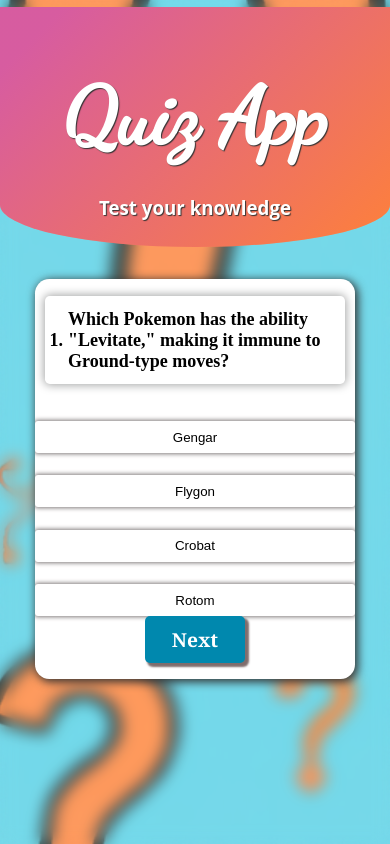
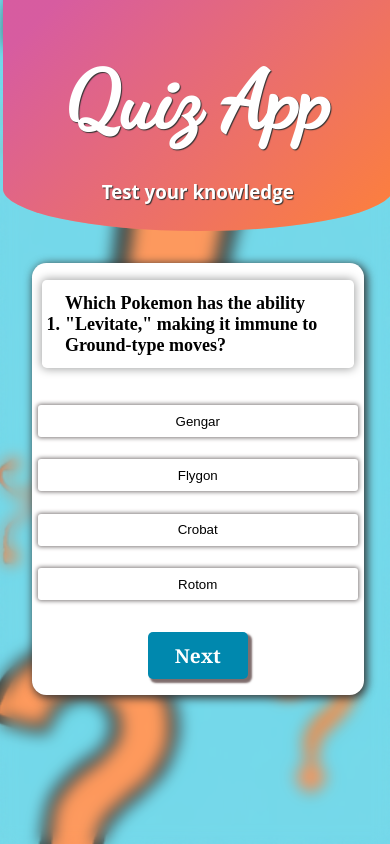
Before and after one commit to dipesh2508/React-Quiz, a React (Create React App) app: page / in a window 390 px wide. Built offline with nearby package versions, Linux system fonts and the light colour scheme.

Commit message:
few more changes

```diff
--- a/src/components/quiz/quiz.css
+++ b/src/components/quiz/quiz.css
@@ -3,7 +3,7 @@
     display: flex;
     align-items: center;
     flex-direction: column;
-    min-height: 25rem;
+    min-height: 27rem;
     width: 25rem;
     margin: 2rem;
     background-color: white;
@@ -97,6 +97,6 @@
 
   @media screen and (max-width:600px) {
     .container{
-        width: 82%
+        width: 85%
     }
   }
```
